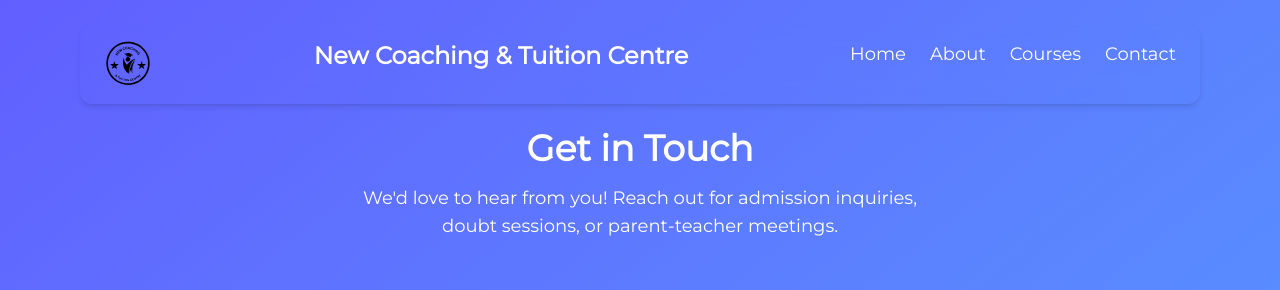
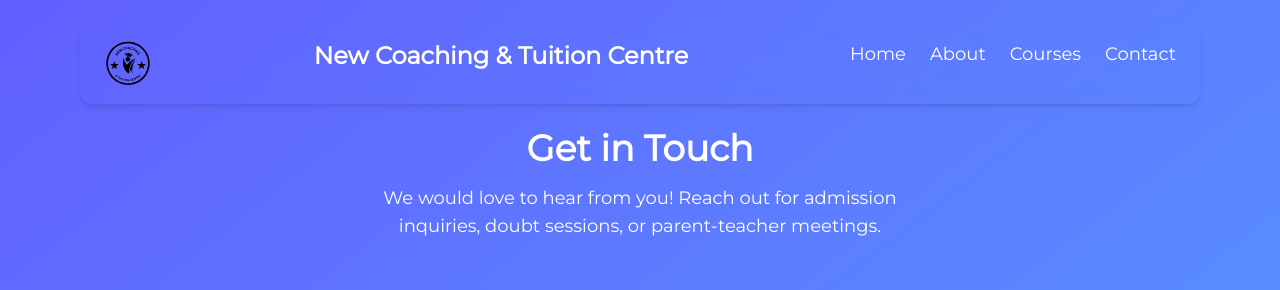
Before and after one commit to amarswarnkar/NCTC-Balco, a Next.js app: page /contact in a window 1280 px wide. Shown: the top 290 px of the page. Built offline with nearby package versions, Linux system fonts and the light colour scheme.

Commit message:
Fix unescaped apostrophe issue in contact page

```diff
--- a/src/app/contact/page.tsx
+++ b/src/app/contact/page.tsx
@@ -5,7 +5,7 @@ export default function ContactPage() {
       <section className="text-center">
         <h1 className="text-4xl font-bold mb-4">Get in Touch</h1>
         <p className="text-lg max-w-xl mx-auto">
-          We'd love to hear from you! Reach out for admission inquiries, doubt sessions, or parent-teacher meetings.
+          We would love to hear from you! Reach out for admission inquiries, doubt sessions, or parent-teacher meetings.
         </p>
       </section>
 
@@ -31,7 +31,7 @@ export default function ContactPage() {
         </div>
 
         {/* Google Map with Label */}
-        <section className="space-y-2 text-center rounded-lg overflow-hidden shadow-glass">
+        <div className="space-y-2 text-center rounded-lg overflow-hidden shadow-glass">
           <h2 className="text-xl font-semibold">Visit Our Center</h2>
           <p>
             <strong>New Coaching and Tuition Center</strong><br />
@@ -48,7 +48,7 @@ export default function ContactPage() {
             loading="lazy"
             referrerPolicy="no-referrer-when-downgrade"
           />
-        </section>
+        </div>
       </section>
     </main>
   );
```
